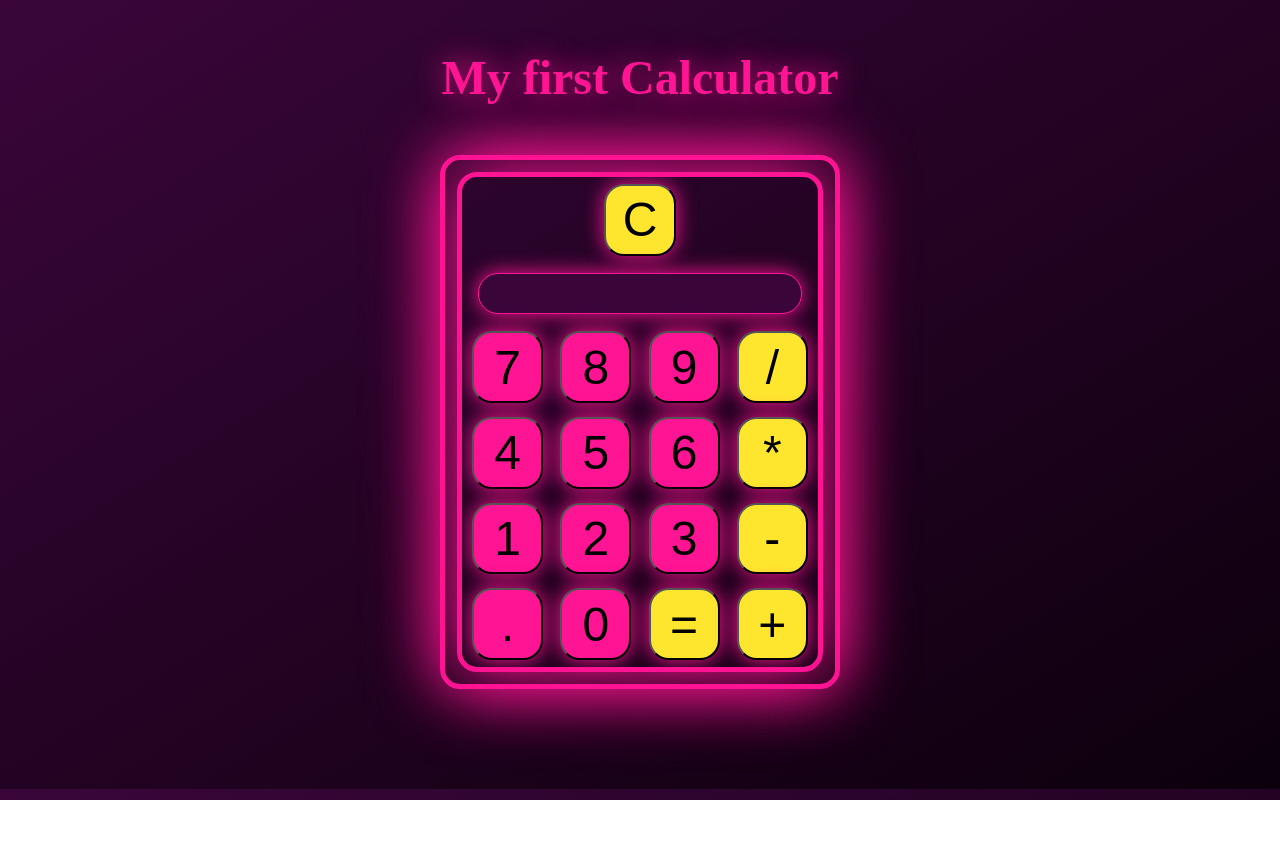
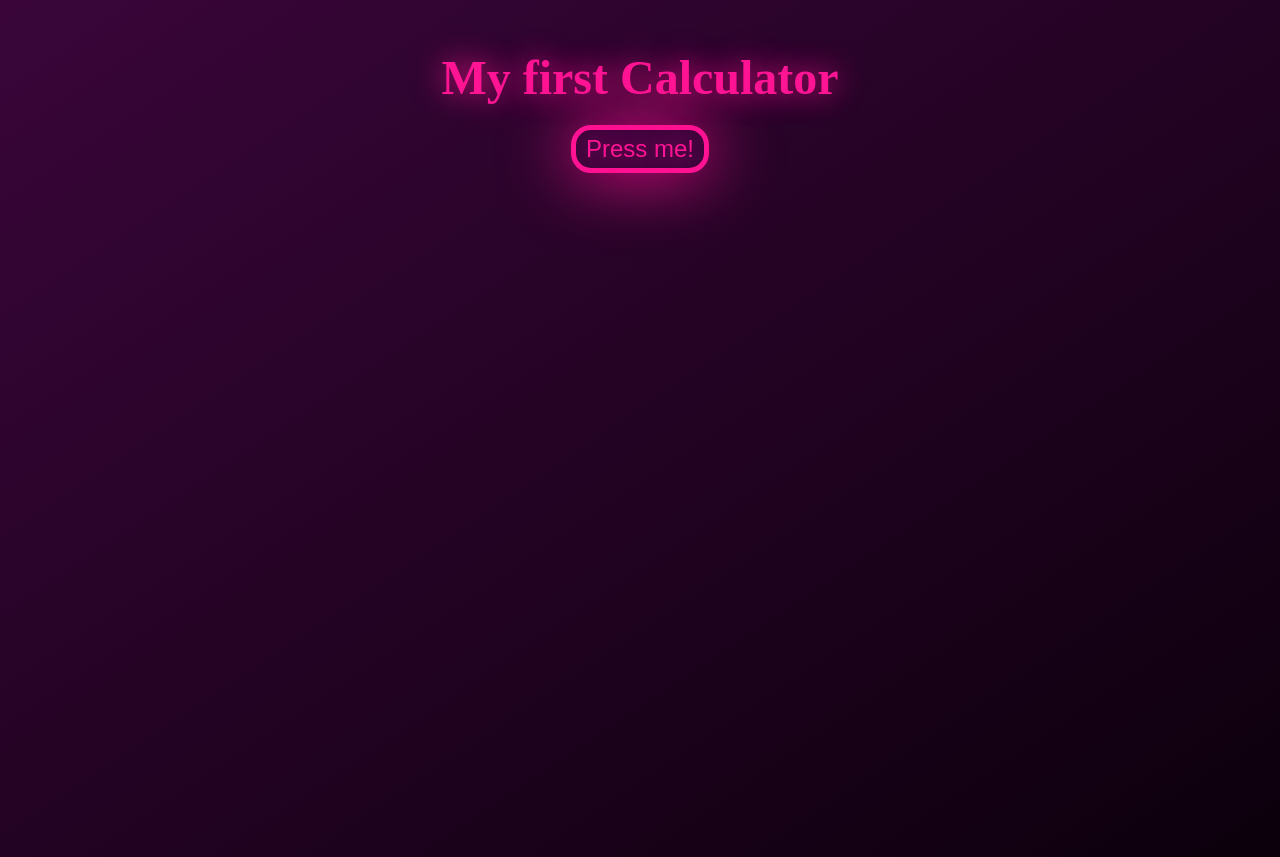
Before and after one commit to florianGierlichs/calculator, a website: page index.html in a window 1280 px wide. Before the commit the page ends 800 px from the top, so only its background shows below. Drawn offline with nearby package versions, Linux system fonts and the light colour scheme; files that its build step writes are made by us from their sources.

Commit message:
Add the magic

```diff
--- a/index.html
+++ b/index.html
@@ -8,6 +8,7 @@
   </head>
   <body>
     <h1>My first Calculator</h1>
+    <div class="magicWrapper"><button class="magicBtn">Press me!</button></div>
     <div class="calculator__wrapper">
       <div class="calculator">
         <button class="clear">C</button>
@@ -34,6 +35,7 @@
         <button class="calculator__input__spec">+</button>
       </div>
     </div>
+    <div class="behind__calculation"></div>
     <script src="src/calculator.js" type="module"></script>
   </body>
 </html>
--- a/src/calculator.js
+++ b/src/calculator.js
@@ -48,3 +48,11 @@ function handleResultClick() {
   addElement(calculatorOutput.value);
 }
 calculatorResult.addEventListener("click", handleResultClick);
+
+const magic = document.querySelector(".magicBtn");
+
+const doTheMagic = () => {
+  document.querySelector(".calculator__wrapper").classList.toggle("active");
+};
+
+magic.addEventListener("click", doTheMagic);
--- a/src/newElements.js
+++ b/src/newElements.js
@@ -3,7 +3,7 @@ export const addElement = numberOperator => {
   const newContent = document.createTextNode(numberOperator);
   newParagraph.appendChild(newContent);
 
-  const calculatorDiv = document.querySelector(".calculator");
+  const calculatorDiv = document.querySelector(".behind__calculation");
   document.body.insertBefore(newParagraph, calculatorDiv);
   newParagraph.className = "calculation";
 };
--- a/src/partials/_calculator.scss
+++ b/src/partials/_calculator.scss
@@ -5,10 +5,26 @@ body {
 h1 {
   font-size: 3rem;
   margin-top: 50px;
-  margin-bottom: 50px;
+  margin-bottom: 20px;
   text-align: center;
   color: deeppink;
   text-shadow: 0 0 30px deeppink;
+}
+
+.magicWrapper {
+  text-align: center;
+}
+
+.magicBtn {
+  font-size: 1.5rem;
+  margin-bottom: 50px;
+  color: deeppink;
+  text-shadow: 0 0 30px deeppink;
+  background-color: rgb(58, 6, 58);
+  border: deeppink solid 5px;
+  box-shadow: 0 0 70px deeppink;
+  border-radius: 20px;
+  padding: 5px 10px;
 }
 
 .calculation {
@@ -24,6 +40,13 @@ h1 {
   box-shadow: 0 0 70px deeppink;
   border-radius: 20px;
   padding: 12px;
+  top: -900px;
+  position: relative;
+  transition: all 1.7s ease-out;
+}
+
+.calculator__wrapper.active {
+  top: 0px;
 }
 
 .calculator {
```
